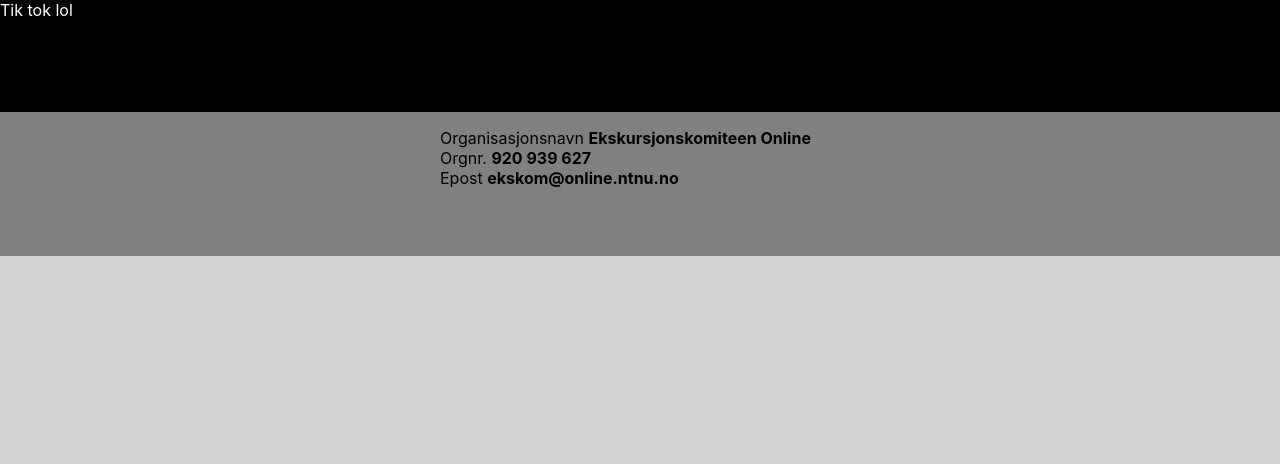
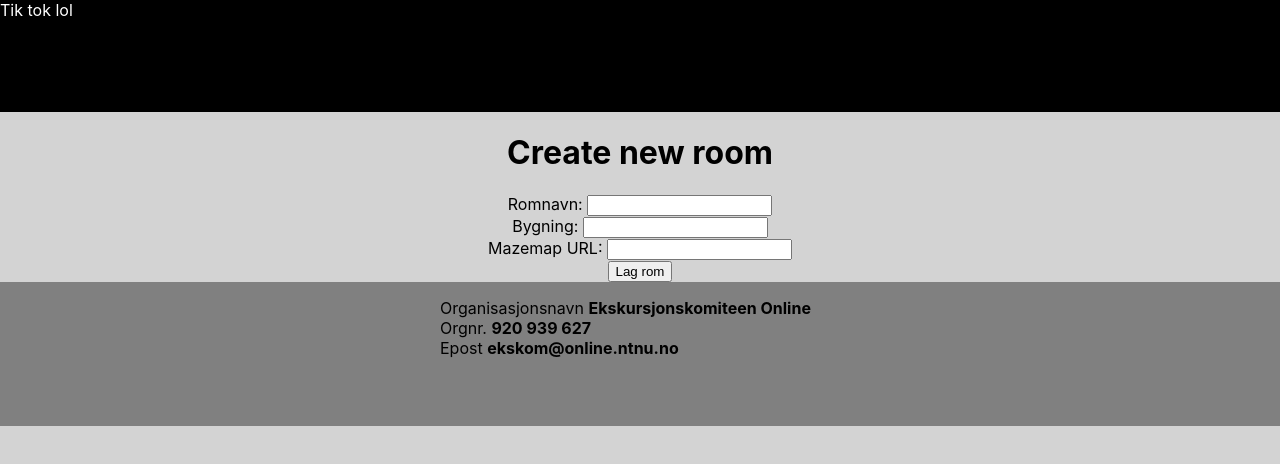
Before and after one commit to dotkom/techtalks2, a React (Create React App) app in the folder client/: page /admin/newRoom in a window 1280 px wide. Shown: the top 464 px of the page. Built offline with nearby package versions, Linux system fonts and the light colour scheme.

Commit message:
Enkel rom-funksjonalitet lagt til i admin-panel

```diff
--- a/client/src/components/admin/Admin.jsx
+++ b/client/src/components/admin/Admin.jsx
@@ -10,6 +10,9 @@
 import Event from './event/Event.jsx';
 import NewProgramEvent from './event/NewProgramEvent.jsx';
 import ImportCompany from './company/ImportCompany.jsx';
+import Rooms from './Rooms.jsx'
+import NewRoom from './NewRoom.jsx'
+
 
 class Admin extends Component {
   render() {
@@ -27,6 +30,8 @@
           <Route path='/admin/newEvent' component={NewEvent} />
           <Route path='/admin/event' component={() => <Event id={params.get('id')} />} />
           <Route path='/admin/newProgramEvent' component={() => <NewProgramEvent arrangementID={params.get('id')} />} />
+          <Route path='/admin/rooms' component={Rooms} />
+          <Route path='/admin/newRoom' component={NewRoom} />
         </BrowserRouter>
       </div>
     );
--- a/client/src/components/admin/AdminPanel.jsx
+++ b/client/src/components/admin/AdminPanel.jsx
@@ -18,6 +18,9 @@
       <li>
         <a href="/admin/events">Se arrangementer</a>
       </li>
+      <li>
+        <a href="/admin/rooms">Se rom</a>
+      </li>
     </UL>
   </div>
 );
--- /dev/null
+++ b/client/src/components/admin/NewRoom.jsx
@@ -0,0 +1,84 @@
+import React, { Component } from 'react';
+import { Redirect } from 'react-router-dom';
+
+import InputField from '../inputs/InputField.jsx';
+
+class NewRoom extends Component {
+  state = {
+    name: '',
+    building: '',
+    mazemap: '',
+    status: 'waiting'
+  }
+
+  changeName = name => {
+    this.setState({ name });
+  }
+
+  changeBuilding = building => {
+    this.setState({ building });
+  }
+
+  changeMazemap = mazemap => {
+    this.setState({ mazemap });
+  }
+
+  submit = async () => {
+    const token = localStorage.getItem('token');
+    const { name, building, mazemap } = this.state;
+    const req  = {
+      method: 'POST',
+      body: JSON.stringify({
+        token,
+        name,
+        mazemap,
+        building
+      }),
+      headers: {
+        'Content-Type': 'application/json'
+      }
+    }
+    const res = await fetch('/db/newRoom', req);
+    const j = await res.json();
+    this.setState(j);
+  }
+
+  render() {
+    const { name, building, mazemap, status } = this.state;
+    if(status === 'denied') {
+      return <Redirect to="/admin" />;
+    }
+    if(status === 'succeeded') {
+      return <Redirect to="/admin/rooms" />;
+    }
+    return (
+      <div>
+        <h1>Create new room</h1>
+        <InputField
+          id="rNameIn"
+          label="Romnavn: "
+          val={name}
+          type="text"
+          updateValue={this.changeName}
+        />
+        <InputField
+          id="buildIn"
+          label="Bygning: "
+          val={building}
+          type="text"
+          updateValue={this.changeBuilding}
+        />
+        <InputField
+          id="mazeIn"
+          label="Mazemap URL: "
+          val={mazemap}
+          type="text"
+          updateValue={this.changeMazemap}
+        />
+        <button type="button" onClick={this.submit}>Lag rom</button>
+      </div>
+    );
+  }
+}
+
+export default NewRoom;
--- /dev/null
+++ b/client/src/components/admin/Rooms.jsx
@@ -0,0 +1,60 @@
+import React, { Component } from 'react';
+
+class Rooms extends Component {
+  state = {
+    rooms: []
+  }
+
+  async componentDidMount() {
+    const token = localStorage.getItem('token');
+    const req = {
+      method: 'POST',
+      body: JSON.stringify({
+        token
+      }),
+      headers: {
+        'Content-Type': 'application/json'
+      }
+    };
+    const res = await fetch('/db/getRooms', req);
+    const j = await res.json();
+    const { status, rooms } = j;
+    console.log(j);
+    this.setState({
+      status,
+      rooms
+    });
+  }
+
+  render() {
+    const { rooms } = this.state;
+    return (
+      <div>
+        <h1>Alle rom</h1>
+        <p><a href="/admin/newRoom">Legg til nytt</a></p>
+        <table>
+          <thead>
+            <tr>
+              <th>Navn</th>
+              <th>Bygning</th>
+              <th>MazemapURL</th>
+            </tr>
+          </thead>
+          <tbody>
+            {rooms.map((rom, index) => (
+              <tr key={index}>
+                <td>{rom.Navn}</td>
+                <td>{rom.Bygning}</td>
+                <td>
+                  <a href={rom.MazemapURL}>{rom.MazemapURL}</a>
+                </td>
+              </tr>
+            ))}
+          </tbody>
+        </table>
+      </div>
+    );
+  }
+}
+
+export default Rooms;
```
Also changed, not shown: 1 other file (tests, documents, lock files or other folders).
